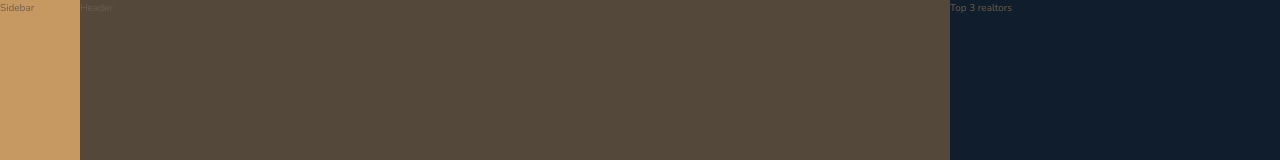
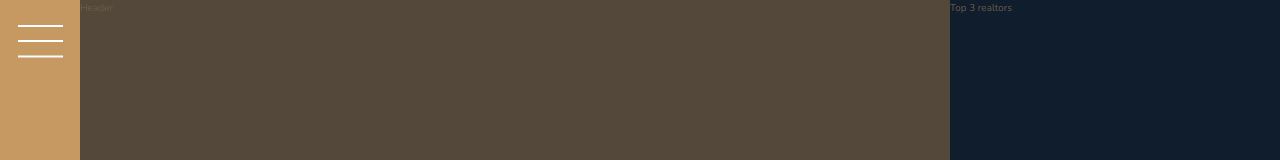
Before and after one commit to lebocow/Nexter, a website: page index.html in a window 1280 px wide. Shown: the top 160 px of the page. Drawn offline with nearby package versions, Linux system fonts and the light colour scheme.

Commit message:
Building the sidebar

```diff
--- a/index.html
+++ b/index.html
@@ -15,7 +15,9 @@
     <title>nexter &mdash; your home, your freedom</title>
   </head>
   <body class="container">
-    <div class="sidebar">Sidebar</div>
+    <div class="sidebar">
+      <button class="nav-btn"></button>
+    </div>
 
     <header class="header">Header</header>
 
--- a/sass/_sidebar.scss
+++ b/sass/_sidebar.scss
@@ -2,4 +2,34 @@
   background-color: $color-primary;
   grid-column: sidebar-start / sidebar-end;
   grid-row: 1 / -1;
+
+  display: flex;
+  justify-content: center;
 }
+
+.nav-btn {
+  border: 0;
+  border-radius: 0;
+
+  background-color: white;
+  height: 0.2rem;
+  width: 4.5rem;
+  margin-top: 4rem;
+
+  &::before,
+  &::after {
+    content: "";
+    background-color: white;
+    height: 0.2rem;
+    width: 4.5rem;
+    display: block;
+  }
+
+  &::before {
+    transform: translateY(-1.5rem);
+  }
+
+  &::after {
+    transform: translateY(1.35rem);
+  }
+}
```
Also changed, not shown: css/style.css.
